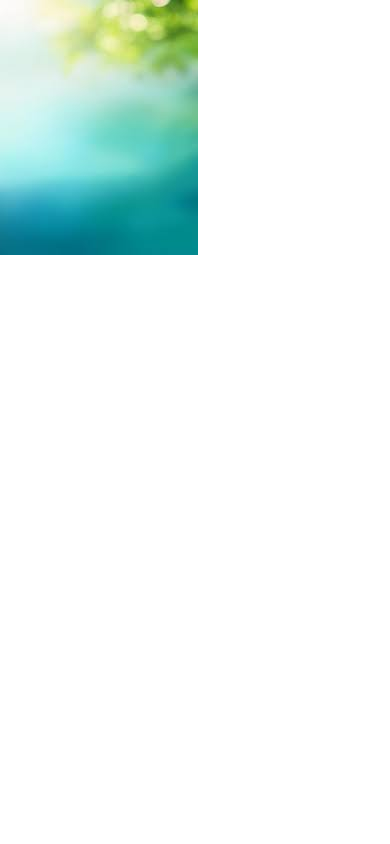
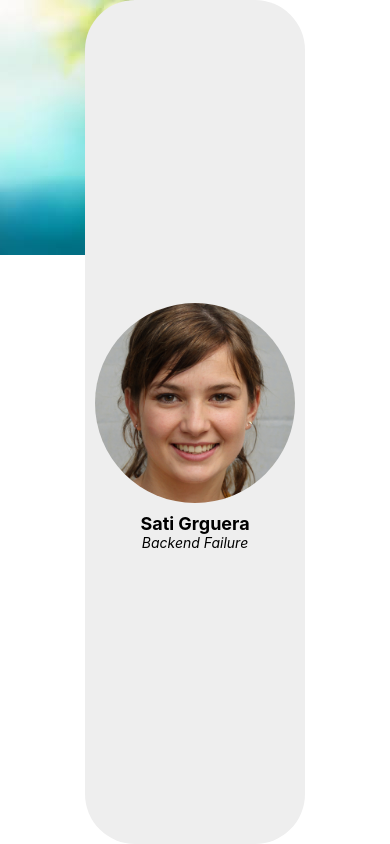
Before and after one commit to SantinoAguilera/TP07_ComponentesRN_GrzendaME_AguileraS, a React Native app: screen / in a window 390 px wide. Built offline with nearby package versions, Linux system fonts and the light colour scheme.

Commit message:
All Yours Mati (AYM)

```diff
--- a/App.js
+++ b/App.js
@@ -4,8 +4,8 @@ import Card from './components/card';
 
 const imageBackground = require('./assets/imageBackground.png');
 const profile = require('./assets/profile.png');
-const username = 'Sati';
-const title = 'Grguera';
+const username = 'Sati Grguera';
+const title = 'Backend Failure';
 
 
 export default function App() {
@@ -13,9 +13,7 @@ export default function App() {
     <SafeAreaView style={styles.container}>
       <StatusBar style="auto"/>
       <ImageBackground source={imageBackground} resizeMode='cover' style={styles.image}>
-        <View style={styles.card}>
-          <Card profile={profile} username={username} title={title}/>
-        </View>
+        <Card profile={profile} username={username} title={title}/>
       </ImageBackground>
     </SafeAreaView>
   );
--- a/components/card.js
+++ b/components/card.js
@@ -1,9 +1,9 @@
 import { Image, StyleSheet, Text, View } from 'react-native';
 
-export default function Card(profile, username, title) {
+export default function Card({profile, username, title}) {
 
     return (
-        <View>
+        <View style={styles.card}>
             <Image style={styles.image} source={profile} resizeMode='cover'/>
             <Text style={styles.username}>{username}</Text>
             <Text style={styles.title}>{title}</Text>
@@ -12,15 +12,27 @@ export default function Card(profile, username, title) {
 }
 
 const styles = StyleSheet.create({
+    card: {
+        flex: 1,
+        borderRadius: 50,
+        backgroundColor: '#eeeeee',
+        justifyContent: 'center',
+        alignItems: 'center'
+    },
     image: {
-
+        borderRadius: 200,
+        width: 200,
+        height: 200,
+        margin: 10
     },
 
     username: {
-
+        fontWeight: 'bold',
+        fontSize: 18
     },
 
     title: {
-
+        fontStyle: 'italic',
+        fontSize: 14
     }
 });
```
